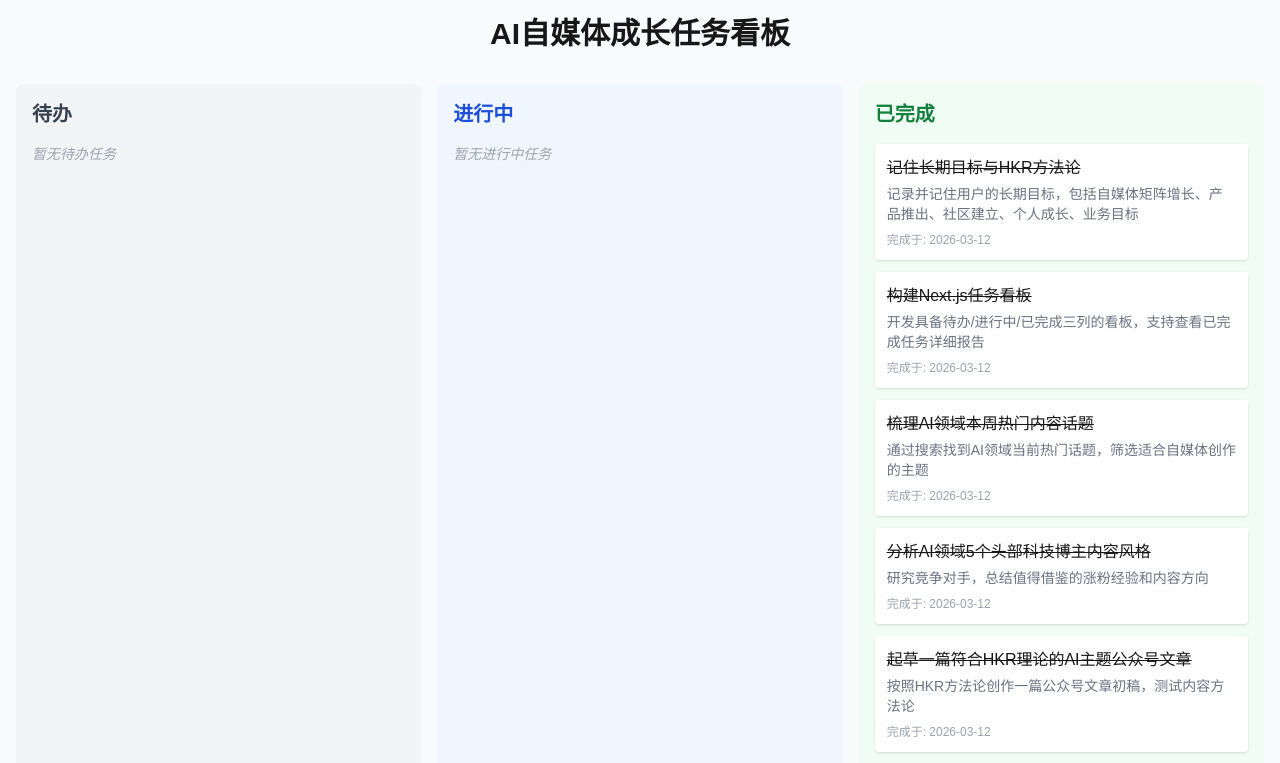
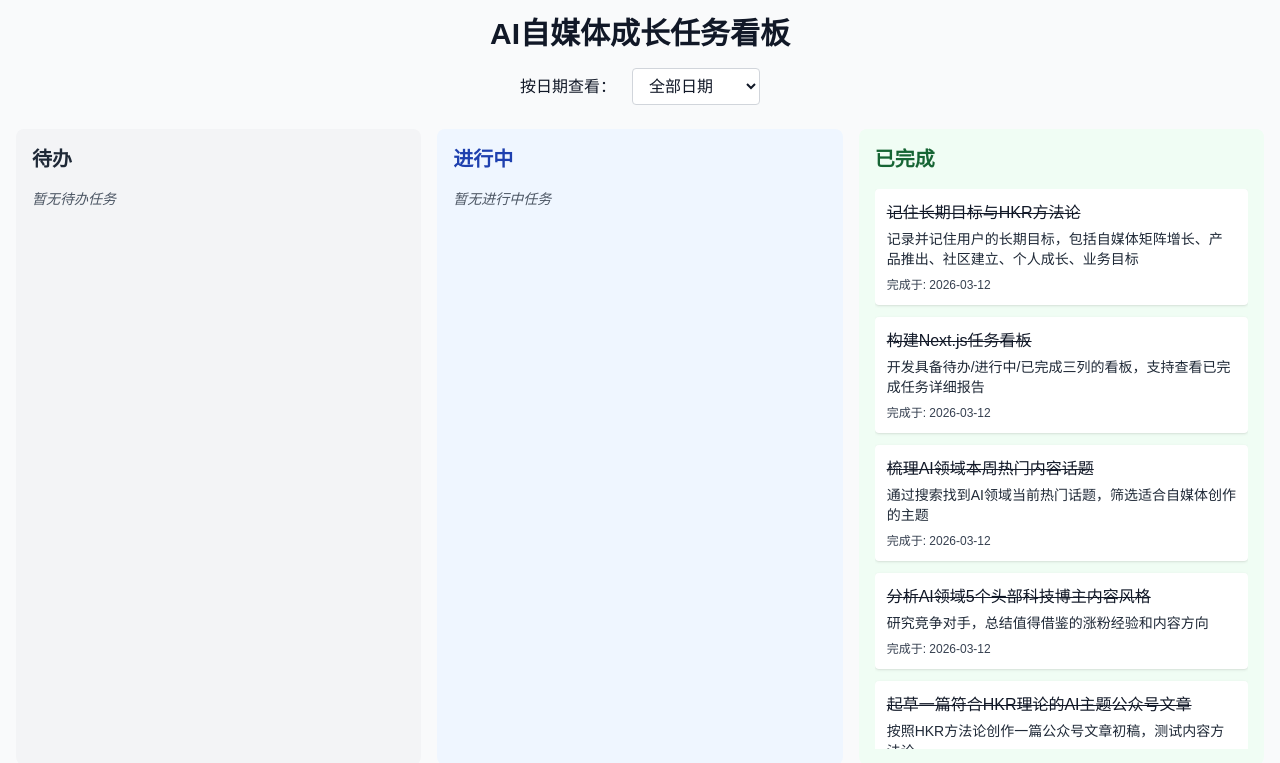
Before and after one commit to LunaDelo/ai-dashboard, a Next.js app in the folder ai-dashboard/: page / in a window 1280 px wide. Shown: the top 763 px of the page. Built offline with nearby package versions, Linux system fonts and the light colour scheme.

Commit message:
feat: 优化样式和功能：1. 加深文字颜色解决看不清问题 2. 添加滚动支持所有任务都能展示 3. 添加日期筛选功能支持按日期查看

```diff
--- a/ai-dashboard/app/page.tsx
+++ b/ai-dashboard/app/page.tsx
@@ -1,4 +1,3 @@
-
 'use client';
 
 import { useState } from 'react';
@@ -48,7 +47,7 @@ const initialTasks: Task[] = [
     status: 'done',
     createdAt: '2026-03-12',
     completedAt: '2026-03-12',
-    report: '已完成公众号文章《DeepSeek R1开源了，普通人真的能用上免费GPT-4级别AI吗？》\n\n符合HKR理论：\n- ✅ H（快乐有趣）：热点话题，标题吸引眼球，口语化表达，阅读轻松\n- ✅ K（知识增量）：讲清楚DeepSeek R1的优势，给普通人三种使用方式，总结行业变化，有明确信息增量\n- ✅ R（情绪共鸣）：戳中普通人「想用顶级AI但不想花钱」的痛点，最后给出行方案，让读者觉得「这就是我想知道的」\n\n文章路径：`ai-dashboard/app/posts/deepseek-r1-for-ordinary-people.md`，可以直接拿去发布。'
+    report: '已完成公众号文章《DeepSeek R1开源了，普通人真的能用上免费GPT-4级别AI吗？》\n\n符合HKR理论：\n- ✅ H（快乐有趣）：热点话题，标题吸引眼球，口语化表达，阅读轻松\n- ✅ K（知识增量）：讲清楚DeepSeek R1的优势，给普通人三种使用方式，总结行业变化，有明确信息增量\n- ✅ R（情绪共鸣）：戳中普通人「想用顶级AI但不想花钱」的痛点，最后给出行方案，让读者觉得「这就是我想知道」\n\n文章路径：`ai-dashboard/app/posts/deepseek-r1-for-ordinary-people.md`，可以直接拿去发布。'
   },
   {
     id: '6',
@@ -73,9 +72,18 @@ const initialTasks: Task[] = [
 export default function Home() {
   const [tasks, setTasks] = useState<Task[]>(initialTasks);
   const [selectedTask, setSelectedTask] = useState<Task | null>(null);
+  const [selectedDate, setSelectedDate] = useState<string>('all');
+
+  // 获取所有不同的创建日期
+  const allDates = Array.from(new Set(tasks.map(task => task.createdAt))).sort().reverse();
+
+  // 根据日期过滤任务
+  const filteredTasks = selectedDate === 'all'
+    ? tasks
+    : tasks.filter(task => task.createdAt === selectedDate);
 
   const getTasksByStatus = (status: Task['status']) => {
-    return tasks.filter(task => task.status === status);
+    return filteredTasks.filter(task => task.status === status);
   };
 
   const updateTaskStatus = (id: string, status: Task['status']) => {
@@ -86,21 +94,36 @@ export default function Home() {
 
   return (
     <div className="container mx-auto p-4">
-      <h1 className="text-3xl font-bold mb-8 text-center">AI自媒体成长任务看板</h1>
+      <h1 className="text-3xl font-bold mb-4 text-center text-gray-900">AI自媒体成长任务看板</h1>
+
+      {/* 日期筛选 */}
+      <div className="mb-6 flex justify-center items-center gap-4">
+        <label className="text-gray-900 font-medium">按日期查看：</label>
+        <select
+          className="border border-gray-300 rounded px-3 py-2 bg-white text-gray-900"
+          value={selectedDate}
+          onChange={(e) => setSelectedDate(e.target.value)}
+        >
+          <option value="all">全部日期</option>
+          {allDates.map(date => (
+            <option key={date} value={date}>{date}</option>
+          ))}
+        </select>
+      </div>
 
       <div className="grid grid-cols-1 md:grid-cols-3 gap-4">
         {/* Todo */}
         <div className="bg-gray-100 rounded-lg p-4">
-          <h2 className="text-xl font-semibold mb-4 text-gray-700">待办</h2>
-          <div className="space-y-3">
+          <h2 className="text-xl font-semibold mb-4 text-gray-800">待办</h2>
+          <div className="space-y-3 max-h-[70vh] overflow-y-auto">
             {getTasksByStatus('todo').map(task => (
               <div
                 key={task.id}
                 className="bg-white rounded shadow p-3 cursor-pointer hover:shadow-md transition-shadow"
                 onClick={() => setSelectedTask(task)}
               >
-                <h3 className="font-medium">{task.title}</h3>
-                <p className="text-sm text-gray-500 mt-1">{task.description}</p>
+                <h3 className="font-medium text-gray-900">{task.title}</h3>
+                <p className="text-sm text-gray-800 mt-1">{task.description}</p>
                 <div className="mt-2 flex space-x-2">
                   <button
                     className="text-xs bg-blue-500 text-white px-2 py-1 rounded"
@@ -112,23 +135,23 @@ export default function Home() {
               </div>
             ))}
             {getTasksByStatus('todo').length === 0 && (
-              <p className="text-gray-400 text-sm italic">暂无待办任务</p>
+              <p className="text-gray-600 text-sm italic">暂无待办任务</p>
             )}
           </div>
         </div>
 
         {/* In Progress */}
         <div className="bg-blue-50 rounded-lg p-4">
-          <h2 className="text-xl font-semibold mb-4 text-blue-700">进行中</h2>
-          <div className="space-y-3">
+          <h2 className="text-xl font-semibold mb-4 text-blue-800">进行中</h2>
+          <div className="space-y-3 max-h-[70vh] overflow-y-auto">
             {getTasksByStatus('in-progress').map(task => (
               <div
                 key={task.id}
                 className="bg-white rounded shadow p-3 cursor-pointer hover:shadow-md transition-shadow"
                 onClick={() => setSelectedTask(task)}
               >
-                <h3 className="font-medium">{task.title}</h3>
-                <p className="text-sm text-gray-500 mt-1">{task.description}</p>
+                <h3 className="font-medium text-gray-900">{task.title}</h3>
+                <p className="text-sm text-gray-800 mt-1">{task.description}</p>
                 <div className="mt-2 flex space-x-2">
                   <button
                     className="text-xs bg-gray-500 text-white px-2 py-1 rounded"
@@ -146,28 +169,28 @@ export default function Home() {
               </div>
             ))}
             {getTasksByStatus('in-progress').length === 0 && (
-              <p className="text-gray-400 text-sm italic">暂无进行中任务</p>
+              <p className="text-gray-600 text-sm italic">暂无进行中任务</p>
             )}
           </div>
         </div>
 
         {/* Done */}
         <div className="bg-green-50 rounded-lg p-4">
-          <h2 className="text-xl font-semibold mb-4 text-green-700">已完成</h2>
-          <div className="space-y-3">
+          <h2 className="text-xl font-semibold mb-4 text-green-800">已完成</h2>
+          <div className="space-y-3 max-h-[70vh] overflow-y-auto">
             {getTasksByStatus('done').map(task => (
               <div
                 key={task.id}
                 className="bg-white rounded shadow p-3 cursor-pointer hover:shadow-md transition-shadow"
                 onClick={() => setSelectedTask(task)}
               >
-                <h3 className="font-medium line-through">{task.title}</h3>
-                <p className="text-sm text-gray-500 mt-1">{task.description}</p>
-                <p className="text-xs text-gray-400 mt-2">完成于: {task.completedAt}</p>
+                <h3 className="font-medium line-through text-gray-900">{task.title}</h3>
+                <p className="text-sm text-gray-800 mt-1">{task.description}</p>
+                <p className="text-xs text-gray-700 mt-2">完成于: {task.completedAt}</p>
               </div>
             ))}
             {getTasksByStatus('done').length === 0 && (
-              <p className="text-gray-400 text-sm italic">暂无已完成任务</p>
+              <p className="text-gray-600 text-sm italic">暂无已完成任务</p>
             )}
           </div>
         </div>
@@ -178,7 +201,7 @@ export default function Home() {
         <div className="fixed inset-0 bg-black/50 flex items-center justify-center p-4 z-10">
           <div className="bg-white rounded-lg max-w-2xl w-full max-h-[80vh] overflow-y-auto p-6">
             <div className="flex justify-between items-center mb-4">
-              <h2 className="text-2xl font-bold">{selectedTask.title}</h2>
+              <h2 className="text-2xl font-bold text-gray-900">{selectedTask.title}</h2>
               <button
                 className="text-gray-500 hover:text-gray-700 text-2xl"
                 onClick={() => setSelectedTask(null)}
@@ -186,15 +209,15 @@ export default function Home() {
                 &times;
               </button>
             </div>
-            <p className="text-gray-600 mb-4">{selectedTask.description}</p>
+            <p className="text-gray-800 mb-4">{selectedTask.description}</p>
             {selectedTask.report && (
-              <div className="bg-gray-50 p-4 rounded whitespace-pre-wrap text-sm">
+              <div className="bg-gray-50 p-4 rounded whitespace-pre-wrap text-sm text-gray-800 border border-gray-200">
                 {selectedTask.report}
               </div>
             )}
             <div className="mt-6 flex justify-end">
               <button
-                className="bg-gray-200 px-4 py-2 rounded"
+                className="bg-gray-200 px-4 py-2 rounded text-gray-900"
                 onClick={() => setSelectedTask(null)}
               >
                 关闭
@@ -204,7 +227,7 @@ export default function Home() {
         </div>
       )}
 
-      <div className="mt-8 text-center text-gray-500 text-sm">
+      <div className="mt-8 text-center text-gray-600 text-sm">
         目标：打造AI领域自媒体矩阵到10万粉丝，遵循HKR内容方法论 | 更新时间：2026-03-12
       </div>
     </div>
```
